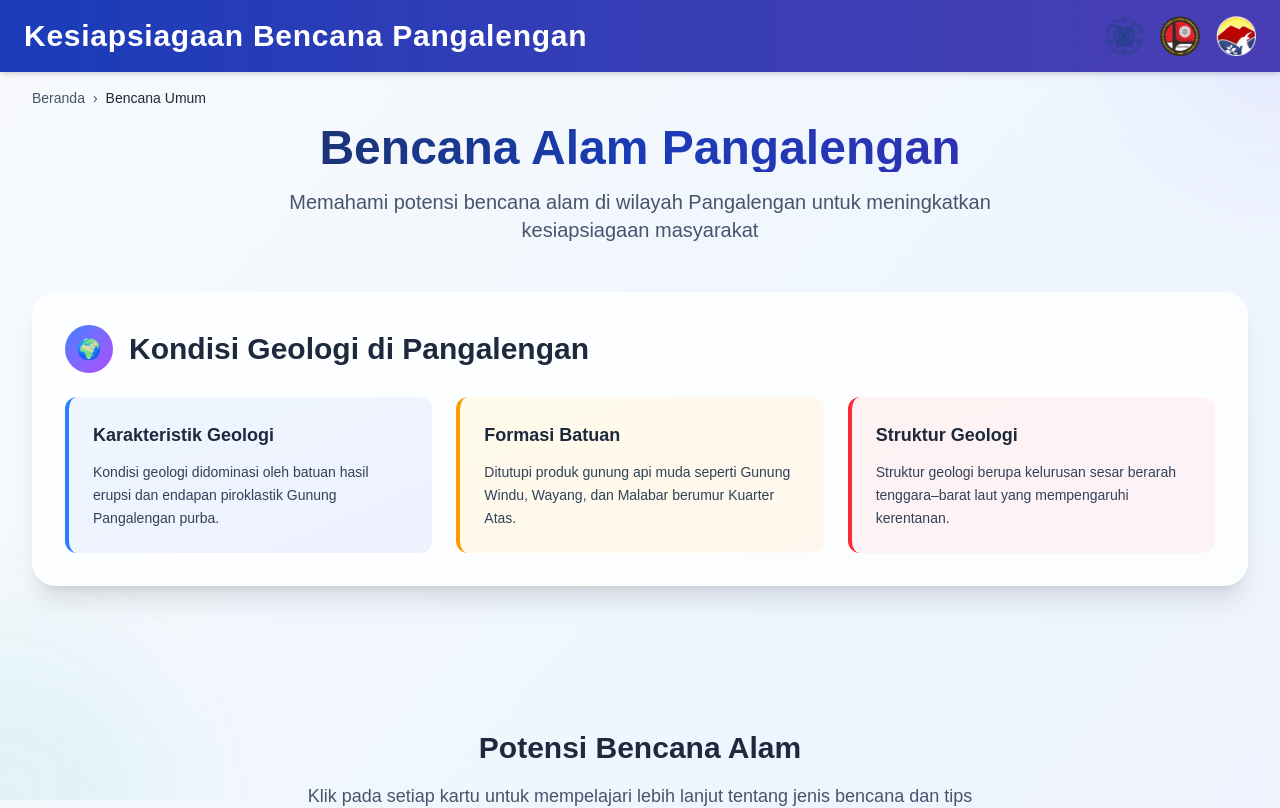
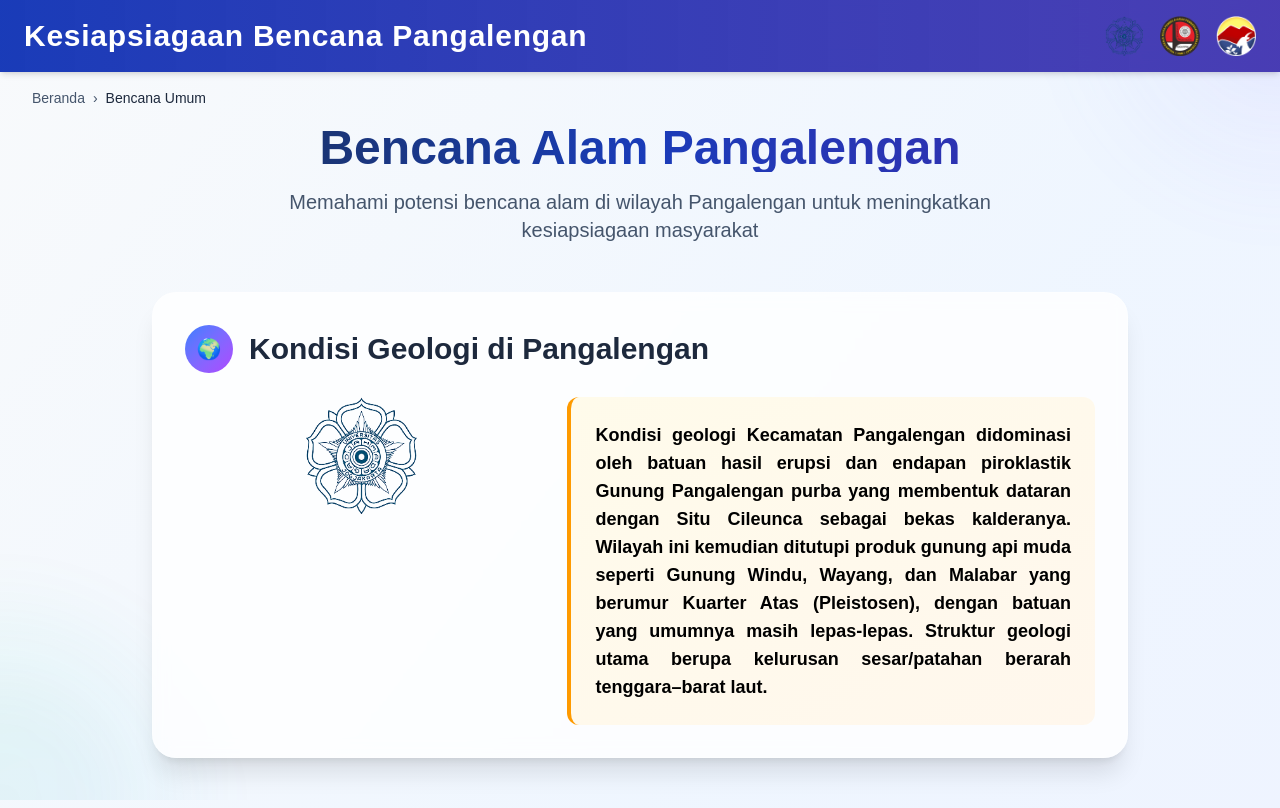
Before and after one commit to Nailfaaz/kesiapsiagaanbencanapangalengan, a Next.js app: page /bencana-umum in a window 1280 px wide. Shown: the top 808 px of the page. Built offline with nearby package versions, Linux system fonts and the light colour scheme.

Commit message:
feat: update deskripsi geologi pangalengan

```diff
--- a/pages/bencana-umum.js
+++ b/pages/bencana-umum.js
@@ -8,119 +8,118 @@ export default function BencanaUmumPage() {
 
   const disasters = [
     {
-    title: 'Banjir',
-    image: '/api/placeholder/600/400',
-    alt: 'Gambar ilustrasi banjir',
+      title: "Banjir",
+      image: "/api/placeholder/600/400",
+      alt: "Gambar ilustrasi banjir",
       description:
-      'Banjir adalah peristiwa meluapnya air ke daratan yang biasanya kering. Peristiwa ini dapat disebabkan oleh berbagai faktor dan dapat menimbulkan dampak serius terhadap kehidupan masyarakat.',
-    severity: 'Sedang',
-    color: 'from-blue-500 to-cyan-500',
+        "Banjir adalah peristiwa meluapnya air ke daratan yang biasanya kering. Peristiwa ini dapat disebabkan oleh berbagai faktor dan dapat menimbulkan dampak serius terhadap kehidupan masyarakat.",
+      severity: "Sedang",
+      color: "from-blue-500 to-cyan-500",
       tips: {
         Penyebab: [
-        'Hujan deras dalam waktu lama',
-        'Sistem drainase yang buruk',
-        'Sungai meluap akibat curah hujan tinggi',
-        'Alih fungsi lahan yang mengurangi daya serap air'
+          "Hujan deras dalam waktu lama",
+          "Sistem drainase yang buruk",
+          "Sungai meluap akibat curah hujan tinggi",
+          "Alih fungsi lahan yang mengurangi daya serap air",
         ],
         Dampak: [
-        'Merusak rumah dan fasilitas umum',
-        'Mengganggu aktivitas masyarakat sehari-hari',
-        'Menyebabkan penyakit dan pencemaran lingkungan'
+          "Merusak rumah dan fasilitas umum",
+          "Mengganggu aktivitas masyarakat sehari-hari",
+          "Menyebabkan penyakit dan pencemaran lingkungan",
         ],
-      'Pra-Bencana': [
-        'Lakukan sosialisasi dan edukasi masyarakat tentang banjir',
-        'Bersihkan saluran air dan limbah secara rutin',
-        'Siapkan tas siaga berisi dokumen penting, makanan, dan perlengkapan darurat'
+        "Pra-Bencana": [
+          "Lakukan sosialisasi dan edukasi masyarakat tentang banjir",
+          "Bersihkan saluran air dan limbah secara rutin",
+          "Siapkan tas siaga berisi dokumen penting, makanan, dan perlengkapan darurat",
         ],
         [`Saat Banjir`]: [
-        'Tetap tenang dan kontrol diri',
-        'Segera evakuasi ke tempat yang lebih tinggi',
-        'Gunakan benda terapung jika perlu',
-        'Hindari kontak dengan aliran listrik atau kabel terendam air'
+          "Tetap tenang dan kontrol diri",
+          "Segera evakuasi ke tempat yang lebih tinggi",
+          "Gunakan benda terapung jika perlu",
+          "Hindari kontak dengan aliran listrik atau kabel terendam air",
         ],
-      'Pasca Bencana': [
-        'Periksa dan bersihkan sistem saluran air',
-        'Disinfeksi area yang terdampak banjir',
-        'Bangun kembali rumah dan lingkungan dengan memperhatikan risiko banjir di masa depan'
-      ]
-    }
+        "Pasca Bencana": [
+          "Periksa dan bersihkan sistem saluran air",
+          "Disinfeksi area yang terdampak banjir",
+          "Bangun kembali rumah dan lingkungan dengan memperhatikan risiko banjir di masa depan",
+        ],
+      },
     },
     {
-    title: 'Gempa Bumi',
-    image: '/api/placeholder/600/400',
-    alt: 'Gambar ilustrasi gempa bumi',
+      title: "Gempa Bumi",
+      image: "/api/placeholder/600/400",
+      alt: "Gambar ilustrasi gempa bumi",
       description:
-      'Gempa bumi adalah guncangan di permukaan bumi akibat pergeseran lempeng tektonik secara tiba-tiba yang bisa menyebabkan kerusakan.',
-    severity: 'Tinggi',
-    color: 'from-red-500 to-orange-500',
+        "Gempa bumi adalah guncangan di permukaan bumi akibat pergeseran lempeng tektonik secara tiba-tiba yang bisa menyebabkan kerusakan.",
+      severity: "Tinggi",
+      color: "from-red-500 to-orange-500",
       tips: {
         Penyebab: [
-        'Gempa bumi di dasar laut',
-        'Letusan gunung api bawah laut',
-        'Longsoran dasar laut'
+          "Gempa bumi di dasar laut",
+          "Letusan gunung api bawah laut",
+          "Longsoran dasar laut",
         ],
         Dampak: [
-        'Gelombang tinggi menyapu pesisir',
-        'Merusak bangunan dan infrastruktur',
-        'Menyebabkan korban jiwa dan pengungsian besar'
+          "Gelombang tinggi menyapu pesisir",
+          "Merusak bangunan dan infrastruktur",
+          "Menyebabkan korban jiwa dan pengungsian besar",
         ],
-      'Pra-Bencana': [
-        'Sosialisasi masyarakat tentang peringatan dan cara menghadapi gempa bumi',
-        'Mempelajari lingkungan sekitar terhadap potensi gempa',
-        'Menyiapkan tas siaga berisi perlengkapan darurat'
+        "Pra-Bencana": [
+          "Sosialisasi masyarakat tentang peringatan dan cara menghadapi gempa bumi",
+          "Mempelajari lingkungan sekitar terhadap potensi gempa",
+          "Menyiapkan tas siaga berisi perlengkapan darurat",
         ],
-      'Saat Gempa Bumi': [
-        'Berlindung di tempat aman seperti di bawah meja kuat',
-        'Menuju titik kumpul evakuasi dengan jalur yang aman',
-        'Jauhi bangunan yang mudah roboh atau pecahan kaca'
+        "Saat Gempa Bumi": [
+          "Berlindung di tempat aman seperti di bawah meja kuat",
+          "Menuju titik kumpul evakuasi dengan jalur yang aman",
+          "Jauhi bangunan yang mudah roboh atau pecahan kaca",
         ],
-      'Pasca Bencana': [
-        'Jangan mendekat ke daerah yang terkena dampak langsung',
-        'Periksa kondisi lingkungan sekitar dengan hati-hati',
-        'Cari informasi dari sumber terpercaya seperti BMKG atau pemerintah setempat'
-      ]
-    }
+        "Pasca Bencana": [
+          "Jangan mendekat ke daerah yang terkena dampak langsung",
+          "Periksa kondisi lingkungan sekitar dengan hati-hati",
+          "Cari informasi dari sumber terpercaya seperti BMKG atau pemerintah setempat",
+        ],
+      },
     },
     {
-    title: 'Tanah Longsor',
-    image: '/api/placeholder/600/400',
-    alt: 'Gambar ilustrasi tanah longsor',
+      title: "Tanah Longsor",
+      image: "/api/placeholder/600/400",
+      alt: "Gambar ilustrasi tanah longsor",
       description:
-      'Tanah longsor adalah pergerakan tanah dan batu dari lereng yang dipicu oleh hujan deras, lereng curam, atau aktivitas manusia seperti penebangan liar.',
-    severity: 'Tinggi',
-    color: 'from-yellow-600 to-amber-500',
+        "Tanah longsor adalah pergerakan tanah dan batu dari lereng yang dipicu oleh hujan deras, lereng curam, atau aktivitas manusia seperti penebangan liar.",
+      severity: "Tinggi",
+      color: "from-yellow-600 to-amber-500",
       tips: {
         Penyebab: [
-        'Curah hujan tinggi dan terus-menerus',
-        'Lereng curam dan kondisi tanah gembur',
-        'Penggundulan hutan atau penebangan liar',
-        'Getaran akibat gempa bumi atau aktivitas manusia (peledakan, lalu lintas berat)'
+          "Curah hujan tinggi dan terus-menerus",
+          "Lereng curam dan kondisi tanah gembur",
+          "Penggundulan hutan atau penebangan liar",
+          "Getaran akibat gempa bumi atau aktivitas manusia (peledakan, lalu lintas berat)",
         ],
         Dampak: [
-        'Menimbun rumah, jalan, dan lahan pertanian',
-        'Mengakibatkan korban jiwa dan kerusakan harta benda',
-        'Mengganggu akses transportasi dan komunikasi',
-        'Memicu bencana sekunder seperti banjir bandang'
+          "Menimbun rumah, jalan, dan lahan pertanian",
+          "Mengakibatkan korban jiwa dan kerusakan harta benda",
+          "Mengganggu akses transportasi dan komunikasi",
+          "Memicu bencana sekunder seperti banjir bandang",
         ],
-      'Pra-Bencana': [
-        'Sosialisasi kepada masyarakat tentang potensi dan bahaya tanah longsor',
-        'Memetakan wilayah rawan longsor dan memberi rambu peringatan',
-        'Tidak membangun pemukiman di lereng terjal atau zona rawan longsor',
-        'Menyiapkan tas siaga bencana'
+        "Pra-Bencana": [
+          "Sosialisasi kepada masyarakat tentang potensi dan bahaya tanah longsor",
+          "Memetakan wilayah rawan longsor dan memberi rambu peringatan",
+          "Tidak membangun pemukiman di lereng terjal atau zona rawan longsor",
+          "Menyiapkan tas siaga bencana",
         ],
-      'Saat Tanah Longsor': [
-        'Segera evakuasi jika terdengar suara gemuruh atau retakan tanah ke tempat aman',
-        'Hindari daerah lereng yang terlihat retak, basah, atau mulai bergerak'
+        "Saat Tanah Longsor": [
+          "Segera evakuasi jika terdengar suara gemuruh atau retakan tanah ke tempat aman",
+          "Hindari daerah lereng yang terlihat retak, basah, atau mulai bergerak",
         ],
-      'Pasca Bencana': [
-        'Jauhi lokasi longsor karena potensi longsor susulan',
-        'Periksa lingkungan sekitar, laporkan kerusakan atau korban ke pihak berwenang',
-        'Cari informasi dari sumber terpercaya'
-      ]
-    }
-  }
-]
-
+        "Pasca Bencana": [
+          "Jauhi lokasi longsor karena potensi longsor susulan",
+          "Periksa lingkungan sekitar, laporkan kerusakan atau korban ke pihak berwenang",
+          "Cari informasi dari sumber terpercaya",
+        ],
+      },
+    },
+  ];
 
   return (
     <div className="min-h-screen font-avenir bg-gradient-to-br from-slate-50 via-blue-50 to-indigo-50">
@@ -156,46 +155,44 @@ export default function BencanaUmumPage() {
         </section>
 
         {/* Geology Info Card */}
-        <section className="max-w-7xl mx-auto px-8 pb-12">
-          <div className="bg-white/80 backdrop-blur-sm rounded-3xl shadow-xl border border-white/20 p-8 mb-12">
+        <section className="w-full max-w-5xl mx-auto px-4 sm:px-6 pb-12">
+          <div className="bg-white/80 backdrop-blur-sm rounded-3xl shadow-xl border border-white/20 p-6 sm:p-8 mb-12">
+            {/* Judul */}
             <div className="flex items-center mb-6">
               <div className="w-12 h-12 bg-gradient-to-br from-blue-500 to-purple-500 rounded-full flex items-center justify-center mr-4">
                 <span className="text-white text-xl">🌍</span>
               </div>
-              <h2 className="text-3xl font-bold text-slate-800">
+              <h2 className="text-2xl sm:text-3xl font-bold text-slate-800">
                 Kondisi Geologi di Pangalengan
               </h2>
             </div>
 
-            <div className="grid grid-cols-1 md:grid-cols-3 gap-6">
-              <div className="bg-gradient-to-br from-blue-50 to-indigo-50 p-6 rounded-xl border-l-4 border-blue-500">
-                <h3 className="text-lg font-semibold text-slate-800 mb-3">
-                  Karakteristik Geologi
-                </h3>
-                <p className="text-slate-700 leading-relaxed text-sm">
-                  Kondisi geologi didominasi oleh batuan hasil erupsi dan
-                  endapan piroklastik Gunung Pangalengan purba.
-                </p>
+            {/* Konten utama */}
+            <div className="flex flex-col md:flex-row items-center md:items-start md:space-x-8 space-y-6 md:space-y-0">
+              {/* Logo UGM */}
+              <div className="relative w-full md:w-2/5 aspect-[3/1]">
+                <Image
+                  src="/images/logo-ugm.png"
+                  alt="Logo UGM"
+                  title="UGM"
+                  fill
+                  className="object-contain"
+                  sizes="(max-width: 768px) 100vw, 40vw"
+                />
               </div>
 
-              <div className="bg-gradient-to-br from-amber-50 to-orange-50 p-6 rounded-xl border-l-4 border-amber-500">
-                <h3 className="text-lg font-semibold text-slate-800 mb-3">
-                  Formasi Batuan
+              {/* Teks deskripsi */}
+              <div className="w-full md:w-3/5 bg-gradient-to-br from-amber-50 to-orange-50 p-6 rounded-xl border-l-4 border-amber-500 text-justify">
+                <h3 className="text-base sm:text-lg font-semibold text-black">
+                  Kondisi geologi Kecamatan Pangalengan didominasi oleh batuan
+                  hasil erupsi dan endapan piroklastik Gunung Pangalengan purba
+                  yang membentuk dataran dengan Situ Cileunca sebagai bekas
+                  kalderanya. Wilayah ini kemudian ditutupi produk gunung api
+                  muda seperti Gunung Windu, Wayang, dan Malabar yang berumur
+                  Kuarter Atas (Pleistosen), dengan batuan yang umumnya masih
+                  lepas-lepas. Struktur geologi utama berupa kelurusan
+                  sesar/patahan berarah tenggara–barat laut.
                 </h3>
-                <p className="text-slate-700 leading-relaxed text-sm">
-                  Ditutupi produk gunung api muda seperti Gunung Windu, Wayang,
-                  dan Malabar berumur Kuarter Atas.
-                </p>
-              </div>
-
-              <div className="bg-gradient-to-br from-red-50 to-pink-50 p-6 rounded-xl border-l-4 border-red-500">
-                <h3 className="text-lg font-semibold text-slate-800 mb-3">
-                  Struktur Geologi
-                </h3>
-                <p className="text-slate-700 leading-relaxed text-sm">
-                  Struktur geologi berupa kelurusan sesar berarah tenggara–barat
-                  laut yang mempengaruhi kerentanan.
-                </p>
               </div>
             </div>
           </div>
```
Lines whose indentation alone changed are shown as unchanged.
